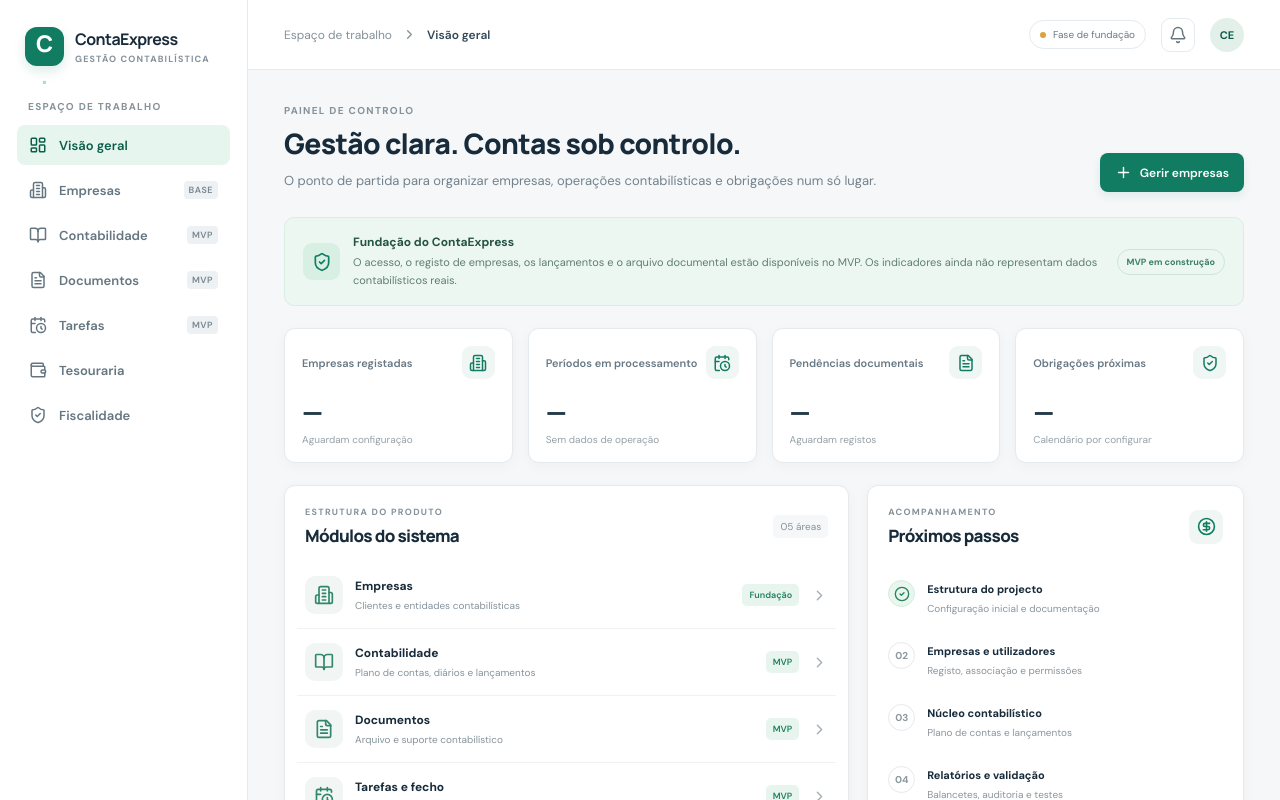
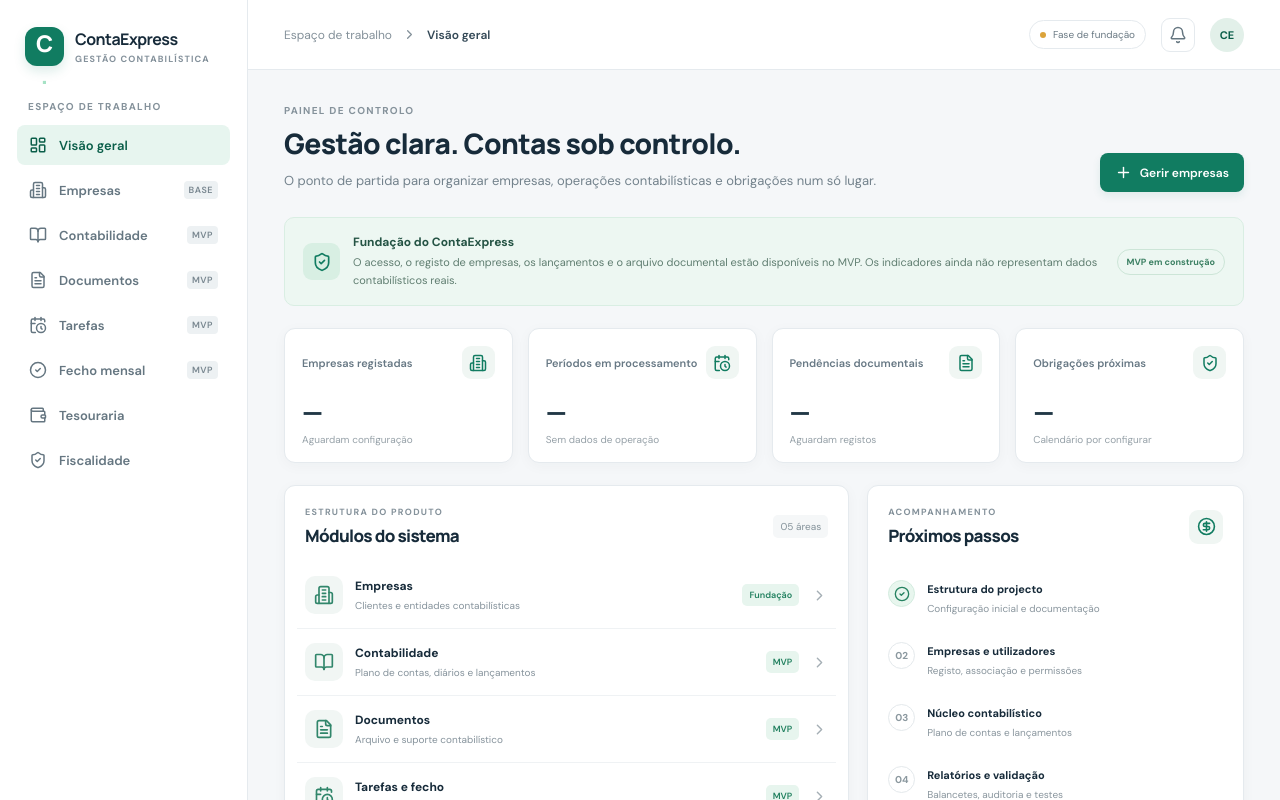
Before and after one commit to acjl-mz/contaexpress, a Next.js app: page / in a window 1280 px wide. Shown: the top 800 px of the page. Built offline with nearby package versions, Linux system fonts and the light colour scheme.

Commit message:
feat: add monthly close to workspace navigation

```diff
--- a/app/page.tsx
+++ b/app/page.tsx
@@ -46,6 +46,7 @@ export default function HomePage() {
           <Link className="nav-item" href="/contabilidade"><BookOpen size={18} /> Contabilidade <span className="nav-soon">MVP</span></Link>
           <Link className="nav-item" href="/documentos"><FileText size={18} /> Documentos <span className="nav-soon">MVP</span></Link>
           <Link className="nav-item" href="/tarefas"><CalendarClock size={18} /> Tarefas <span className="nav-soon">MVP</span></Link>
+          <Link className="nav-item" href="/fecho-mensal"><CheckCircle2 size={18} /> Fecho mensal <span className="nav-soon">MVP</span></Link>
           <a className="nav-item" href="#tesouraria"><Wallet size={18} /> Tesouraria</a>
           <a className="nav-item" href="#fiscalidade"><ShieldCheck size={18} /> Fiscalidade</a>
         </nav>
```
